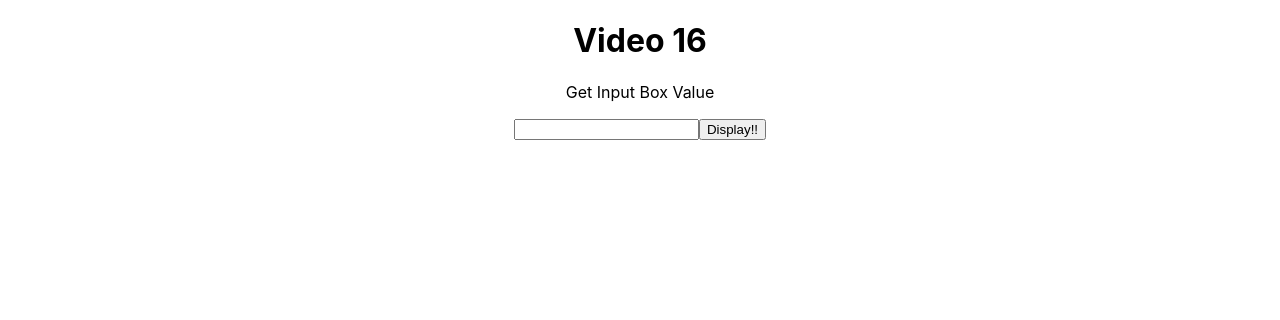
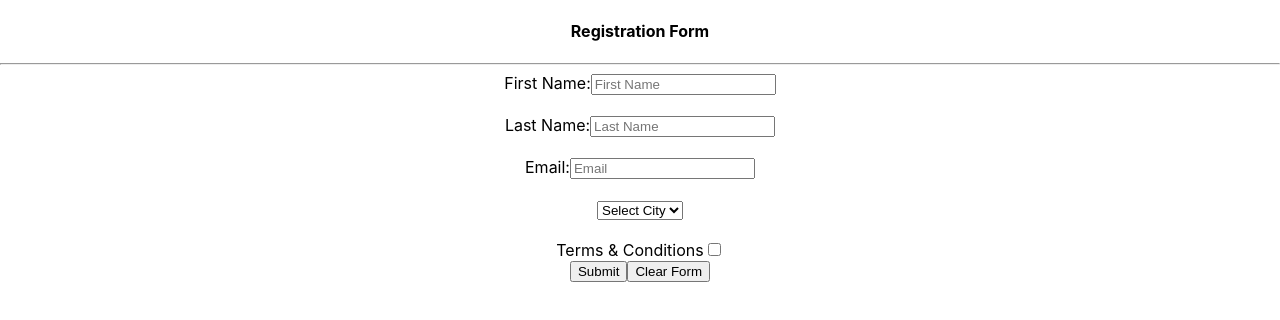
Before and after one commit to shahbaz-bandits25/React-Learning, a React (Create React App) app: page / in a window 1280 px wide. Shown: the top 320 px of the page. Built offline with nearby package versions, Linux system fonts and the light colour scheme.

Commit message:
Video 18 code which includes how to handle the form input values by using useState hook in functional component

```diff
--- a/src/App.js
+++ b/src/App.js
@@ -8,6 +8,7 @@ import Test from './video-11';
 import StateManagementLectrue from './video-12';
 import StateManagementLectrueInClassComponent from './video-13';
 import GetInputBoxValue from "./video-16";
+import RegistrationForm from "./video-18";
 
 function App() {
     const [email,setEmail] = useState('azfar@gmail.com');
@@ -30,7 +31,8 @@ function App() {
     {/*    <button onClick={()=>{setEmail('abc@gmail.com')}}>Update Email</button>*/}
     {/*    <button onClick={()=>{setCity('Islamabad')}}>Update City</button>*/}
 
-        <GetInputBoxValue />
+        {/*<GetInputBoxValue />*/}
+        <RegistrationForm/>
     </div>
   );
 }
--- /dev/null
+++ b/src/video-18.js
@@ -0,0 +1,86 @@
+//In this vide we'll create a basic registration form and handle the form values by using useState hooks
+
+import React,{useState} from "react";
+
+function RegistrationForm()
+{
+    const [firstName,setFirstName] = useState('');
+    const [lastName,setLastName] = useState('');
+    const [city,setCity] = useState('');
+    const [email,setEmail] = useState(null);
+    const [terms,setTerms] = useState(false);
+
+    function getFormData(e)
+    {
+        e.preventDefault();
+        console.warn(firstName,lastName,email,city,terms);
+    }
+
+    function clearFormData(){
+        setFirstName('');
+        setLastName('');
+        setEmail('');
+        setCity('');
+        setTerms(false);
+    }
+
+    return (
+        <div className='App'>
+            <form onSubmit={getFormData}>
+                <div className='card'>
+                    <h4>Registration Form</h4>
+                    <hr></hr>
+                    <label>First Name:</label>
+                    <input type='text' value={firstName} placeholder="First Name"
+                           onChange={(e) => {
+                               setFirstName(e.target.value)
+                           }}/>
+                    <br/>
+                    <br/>
+
+                    <label>Last Name:</label>
+                    <input type='text' value={lastName} placeholder="Last Name"
+                           onChange={(e) => {
+                               setLastName(e.target.value)
+                           }}/>
+                    <br/>
+                    <br/>
+
+                    <label>Email:</label>
+                    <input type='text' value={email} placeholder="Email"
+                           onChange={(e) => {
+                               setEmail(e.target.value)
+                           }}/>
+
+                    <br/>
+                    <br/>
+
+                    <select onChange={(e) => {
+                        setCity(e.target.value)
+                    }}  value={city}>
+                        <option value=''>Select City</option>
+                        <option value='Lhr'>Lahore</option>
+                        <option value='Khi'>Karachi</option>
+                    </select>
+
+                    <br/>
+                    <br/>
+                    <label>Terms & Conditions</label>
+                    <input type='checkbox' checked={terms}
+                           onChange={(e) => {
+                               setTerms(e.target.checked)
+                           }}/>
+
+
+                </div>
+                <button type='submit' className='btn btn-primary'>Submit</button>
+                <button type='button' className='btn btn-primary' onClick={clearFormData}>Clear Form</button>
+            </form>
+
+        </div>
+    )
+
+
+}
+
+export default RegistrationForm
```
